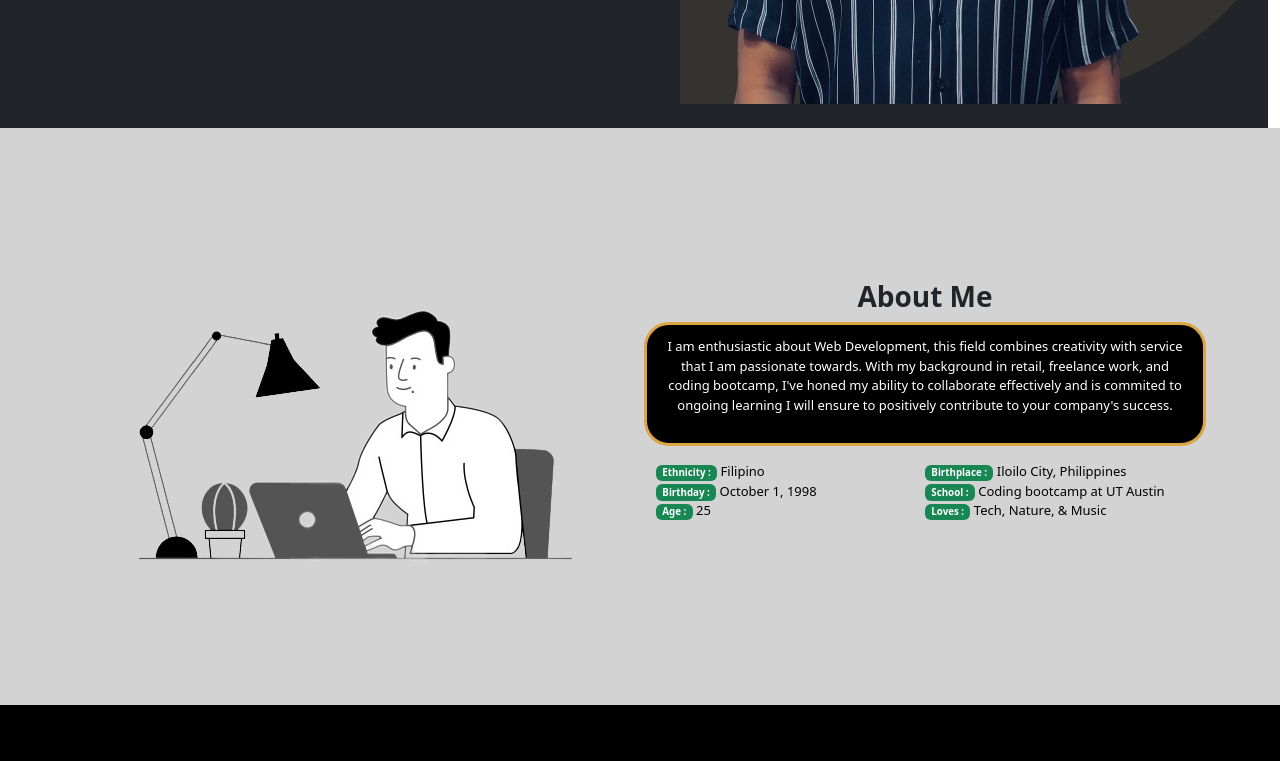
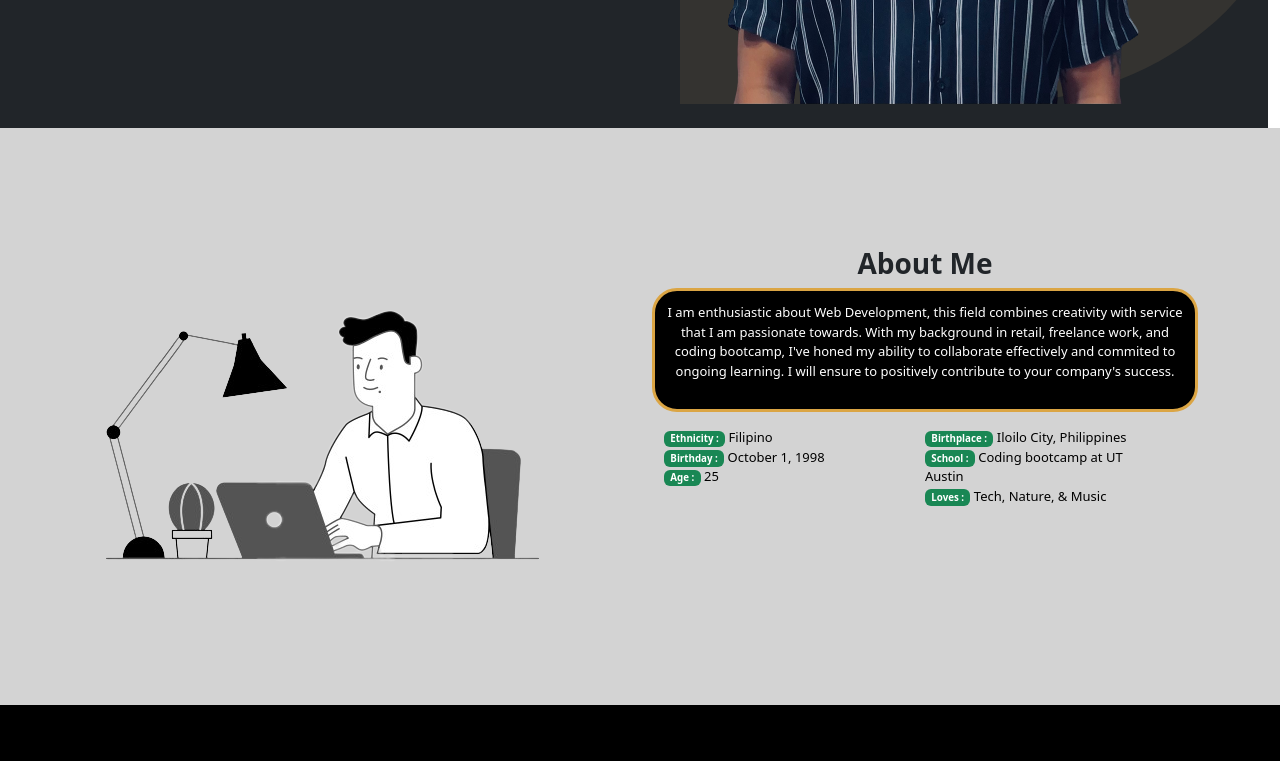
Before and after one commit to edm1001/web-dev-port, a React (Create React App) app: page / in a window 1280 px wide. Shown: the part 500-1261 px from the top of the page. Built offline with nearby package versions, Linux system fonts and the light colour scheme.

Commit message:
make styling changes

```diff
--- a/src/App.css
+++ b/src/App.css
@@ -39,32 +39,6 @@ h2 {
   display: flex;
   align-items: center;
 }
-
-
-/* Banner section */
-.welcome-banner {
-  width:100%;
-  height: 190px;
-}
-#banner-bg {
-  width:100%;
-  height: 100%;
-  object-fit: cover;
-  z-index: -1;
-}
-.banner-content {
-  position:absolute;
-  top: 850px;
-  z-index: 0;
-  width: 100%;
-  display: flex;
-  flex-direction: column;
-  justify-content: center;
-  align-items: center;
-  text-align: center;
-  color: var(--lightgrey);
-}
-
 /* About section */
 .about {
   display: flex;
@@ -81,10 +55,6 @@ h2 {
   border:#dba544 3px solid;
   text-align: center;
 }
- .about-img {
-  display: flex;
-  justify-content: center;
- }
  #abt-msg {
   font-size: small;
  }
@@ -154,10 +124,6 @@ h2 {
   width: 100%;
   border-radius: 10px;
 }
-/* .reviews-icon {
-  display: flex;
-  justify-content: center;
-} */
 
 /* Read more/less button */
 .toggle-button {
@@ -206,23 +172,7 @@ h2 {
 
 /* MOBILE STYLES */
 @media all and (min-width: 526px) and (max-width: 960px) {
-  #abt-msg {
-    font-size: 12px;
-  }
 
-  /* Banner */
-  .welcome-banner{
-    height:145px;
-  }
-  .banner-content{
-    top:980px;
-  }
-  .quote {
-    font-size: 20px;
-  }
-  .banner-logo {
-    size: 30px;
-  }
   /* About */
 
   #about-msg {
@@ -233,23 +183,11 @@ h2 {
 @media all and (min-width: 275px) and (max-width: 525px) {
 /* Welcome */
 
-  .welcome-banner {
-    height:130px;
-  }
-  .banner-content{
-    top: 880px;
-  }
-  .quote {
-    font-size: 14px;
-  }
   /* About */
   .about-badge {
     font-size: 12px;
   }
   #abt-msg {
-    font-size: 10px;
+    font-size: 11px;
   }
-
-  /* proj section */
-
 }
--- a/src/Components/About/About.js
+++ b/src/Components/About/About.js
@@ -11,19 +11,19 @@ const About = () => {
     <section className="about" id="about">
       <Container>
         <Row className="abt-info">
-            <Col lg={6} md={5} sm={12}>
+            <Col lg={6} md={5} sm={12} xs={12} >
             <motion.div
             initial={{x:-200 ,opacity:0}}
             whileInView={{x:0, opacity:1, animationDelay:2}}
             >
-            <div className='about-img w-100 px-4'>
-            <img  alt='about-pic' src={AboutPic} className=''/>
+            <div className='about-img px-4'>
+            <img  alt='about-pic' src={AboutPic} className='w-80'/>
             </div>
             </motion.div>
             </Col>
 
 
-        <Col className="my-2 p-1 " lg={6} md={7} sm={12}>
+        <Col className="pb-5 " lg={6} md={7} sm={12} xs={12}>
             <motion.div
                 initial={{x:200 ,opacity:0}}
                 whileInView={{x:0, opacity:1, }}
@@ -37,7 +37,7 @@ const About = () => {
             </h4>
             <div className=" p-2 about-msg">
             <p className="p-1" id='abt-msg' >
-            I am enthusiastic about Web Development, this field combines creativity with service that I am passionate towards. With my background in retail, freelance work, and coding bootcamp, I've honed my ability to collaborate effectively and is commited to ongoing learning I will ensure to positively contribute to your company's success.
+            I am enthusiastic about Web Development, this field combines creativity with service that I am passionate towards. With my background in retail, freelance work, and coding bootcamp, I've honed my ability to collaborate effectively and commited to ongoing learning. I will ensure to positively contribute to your company's success.
             </p>
         </div>
         <Row className="about-badge my-3 text-black">
```
Also changed, not shown: src/Components/Welcome/Welcome.js (+1 -1 lines).
